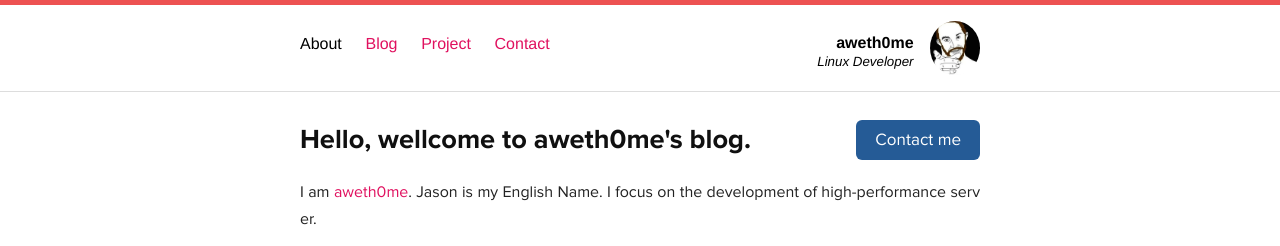
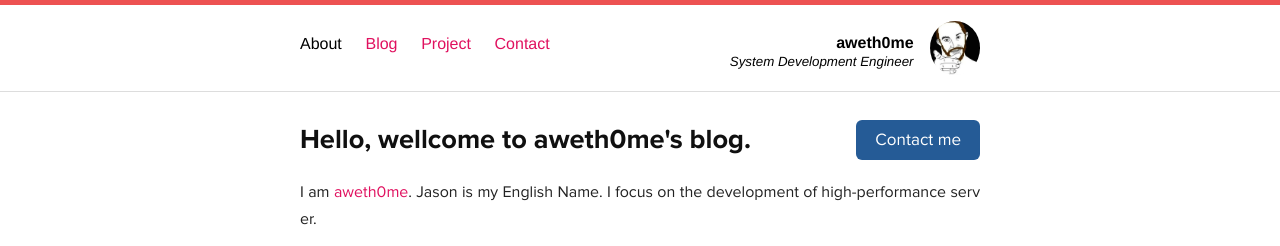
Before and after one commit to flashbuckets/dmeearm.github.io, a Jekyll site: the page built from index.html, in a window 1280 px wide. Shown: the top 246 px of the page. Built offline with Jekyll 4.4.1, drawn with Linux system fonts in a browser that asks for light colours; Markdown is read by kramdown in place of the engine named in the settings.

Commit message:
Update default.html

```diff
--- a/_layouts/default.html
+++ b/_layouts/default.html
@@ -13,13 +13,13 @@
   <link rel="stylesheet" href="/css/site.css">
   <!--<link type="text/css" rel="stylesheet" href="http://fonts.googleapis.com/css?family=Ubuntu+Mono|Asap:400,700,400italic">-->
   <link href="/favicon.ico" rel="shortcut icon" type="image/x-icon" />
-
+<!--
   {% if page.url == '/index.html' %}
     <link rel="alternate" hreflang="ch" href="/ch/" />
   {% elsif page.url == '/ch/index.html' %}
     <link rel="alternate" hreflang="en" href="/" />
   {% endif %}
-
+-->
   {{ page.extra_head }}
 
   {% if page.category == 'blog' %}
@@ -51,11 +51,7 @@
           <a href="/">aweth0me</a><br />
           <small>
             <em>
-              {% if page.url == '/ch/index.html' %}
-                <a href="/ch">Coach Technique pour Startup</a>
-              {% else %}
-                <a href="/">Linux Developer</a>
-              {% endif %}
+                <a href="/">System Development Engineer</a>
             </em>
           </small>
         </div>
```
